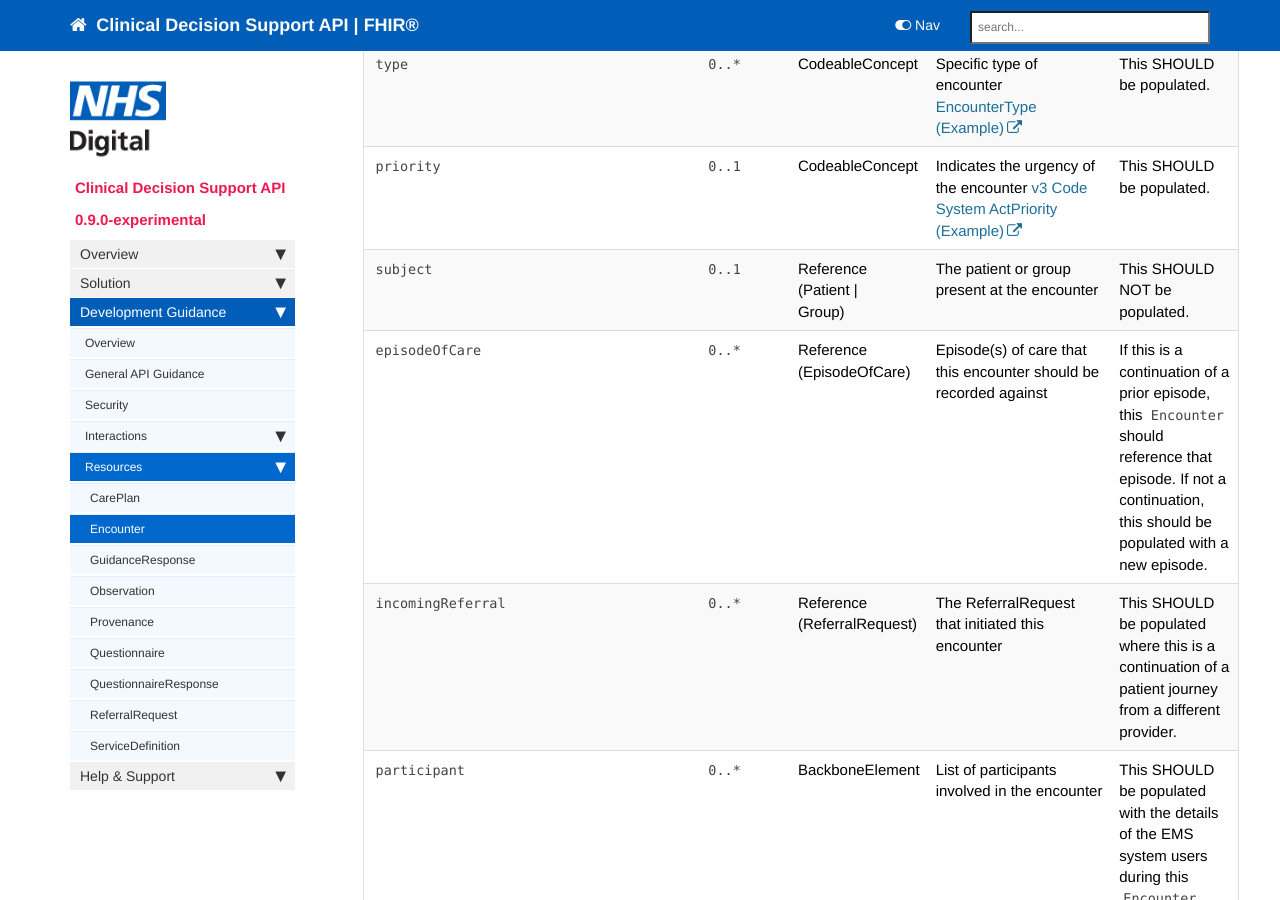
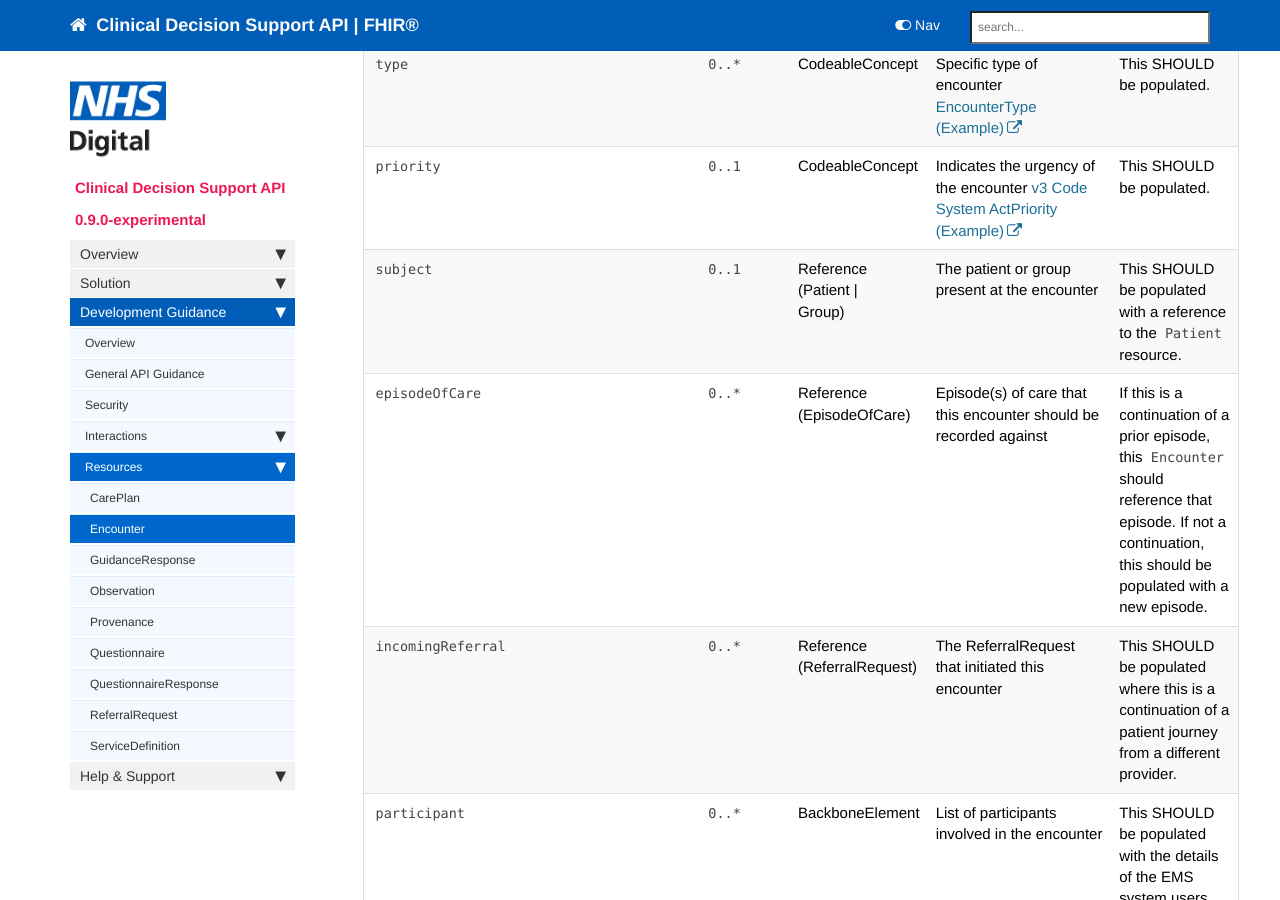
Before and after one commit to nhsconnect/FHIR-CDS, a Jekyll site: the page built from pages/explore/api_encounter.md, in a window 1280 px wide and 900 px high, scrolled down 1726 px. Built offline with Jekyll 4.4.1, drawn with Linux system fonts in a browser that asks for light colours; nearby versions of some CDN libraries; our own code applies the rules of GitHub Pages for plain Markdown files; comment, search, counter and statistics services are not loaded.

Commit message:
Updated for subject CTP-1588 to SHOULD

```diff
--- a/pages/explore/api_encounter.md
+++ b/pages/explore/api_encounter.md
@@ -111,7 +111,7 @@ Detailed implementation guidance for an `Encounter` resource in the CDS context
       <td><code class="highlighter-rouge">0..1</code></td>
  <td>Reference<br>(Patient |<br>Group)</td>
     <td>The patient or group present at the encounter</td>
-<td>This SHOULD NOT be populated.</td>
+<td>This SHOULD be populated with a reference to the <code class="highlighter-rouge">Patient</code> resource.</td>
  </tr>
 <tr>
   <td><code class="highlighter-rouge">episodeOfCare</code></td>
```
